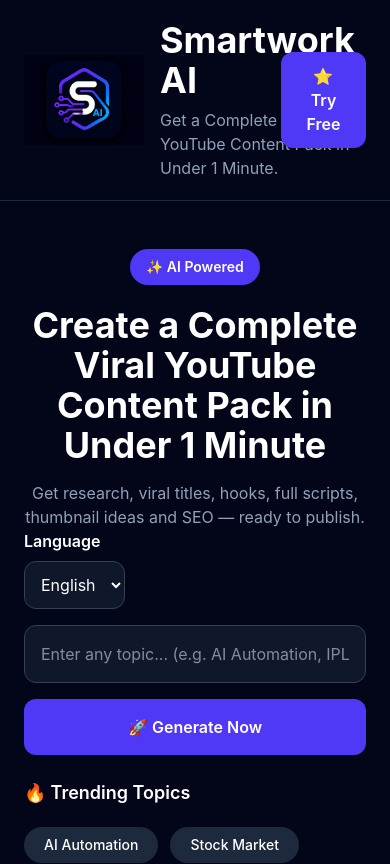
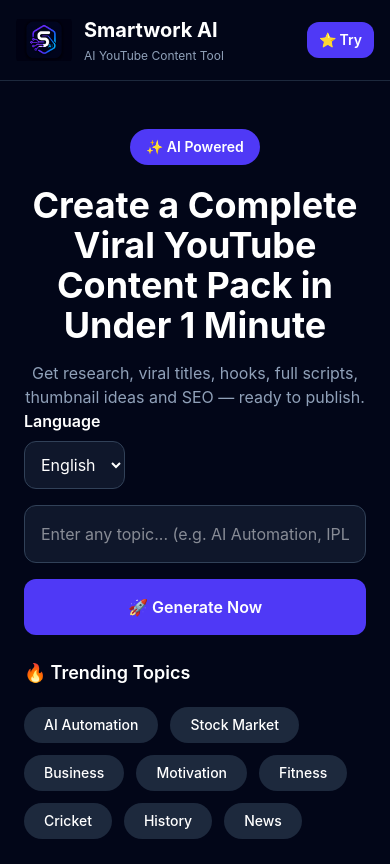
Before and after one commit to ishwargdr98-del/ai-youtube-automation, a React (Vite) app in the folder frontend/: page / in a window 390 px wide. Shown: the top 864 px of the page. Built offline with nearby package versions, Linux system fonts and the light colour scheme.

Commit message:
Fix mobile header responsiveness

```diff
--- a/frontend/src/app.jsx
+++ b/frontend/src/app.jsx
@@ -247,32 +247,76 @@
 
    {/* Header */}
 <div className="border-b border-slate-800">
-  <div className="max-w-6xl mx-auto px-6 py-5 flex items-center justify-between">
+  <div className="
+    max-w-6xl mx-auto
+    px-4 sm:px-6
+    py-3 sm:py-5
+    flex items-center justify-between
+    gap-3
+  ">
 
-    <div className="flex items-center gap-4">
+    {/* Logo + Brand */}
+    <div className="flex items-center gap-3 sm:gap-4 min-w-0">
+
       <img
         src="/logo.png"
         alt="Smartwork AI Logo"
-   className="w-30 h-30 rounded-xl object-contain"
+        className="
+          w-14 h-14
+          sm:w-24 sm:h-24
+          rounded-xl
+          object-contain
+          flex-shrink-0
+        "
       />
 
-  <div>
-    <h1 className="text-4xl font-bold">
+      <div className="min-w-0">
+        <h1 className="
+          text-xl
+          sm:text-4xl
+          font-bold
+          whitespace-nowrap
+        ">
           Smartwork AI
         </h1>
 
-    <p className="text-slate-400 mt-2">
+        <p className="
+          hidden
+          sm:block
+          text-slate-400
+          mt-2
+        ">
           Get a Complete Viral YouTube Content Pack in Under 1 Minute.
         </p>
+
+        {/* Mobile subtitle */}
+        <p className="sm:hidden text-xs text-slate-400 mt-1">
+          AI YouTube Content Tool
+        </p>
       </div>
+
     </div>
+
+    {/* Try Free */}
     <button
       onClick={() => {
         document.getElementById("topicInput")?.focus();
       }}
-  className="bg-indigo-600 hover:bg-indigo-700 px-6 py-3 rounded-xl font-semibold transition"
+      className="
+        flex-shrink-0
+        bg-indigo-600
+        hover:bg-indigo-700
+        px-3 py-2
+        sm:px-6 sm:py-3
+        rounded-xl
+        text-sm sm:text-base
+        font-semibold
+        transition
+        whitespace-nowrap
+      "
     >
-  ⭐ Try Free
+      ⭐ <span className="hidden sm:inline">Try Free</span>
+      <span className="sm:hidden">Try</span>
     </button>
 
   </div>
```
Lines whose indentation alone changed are shown as unchanged.
